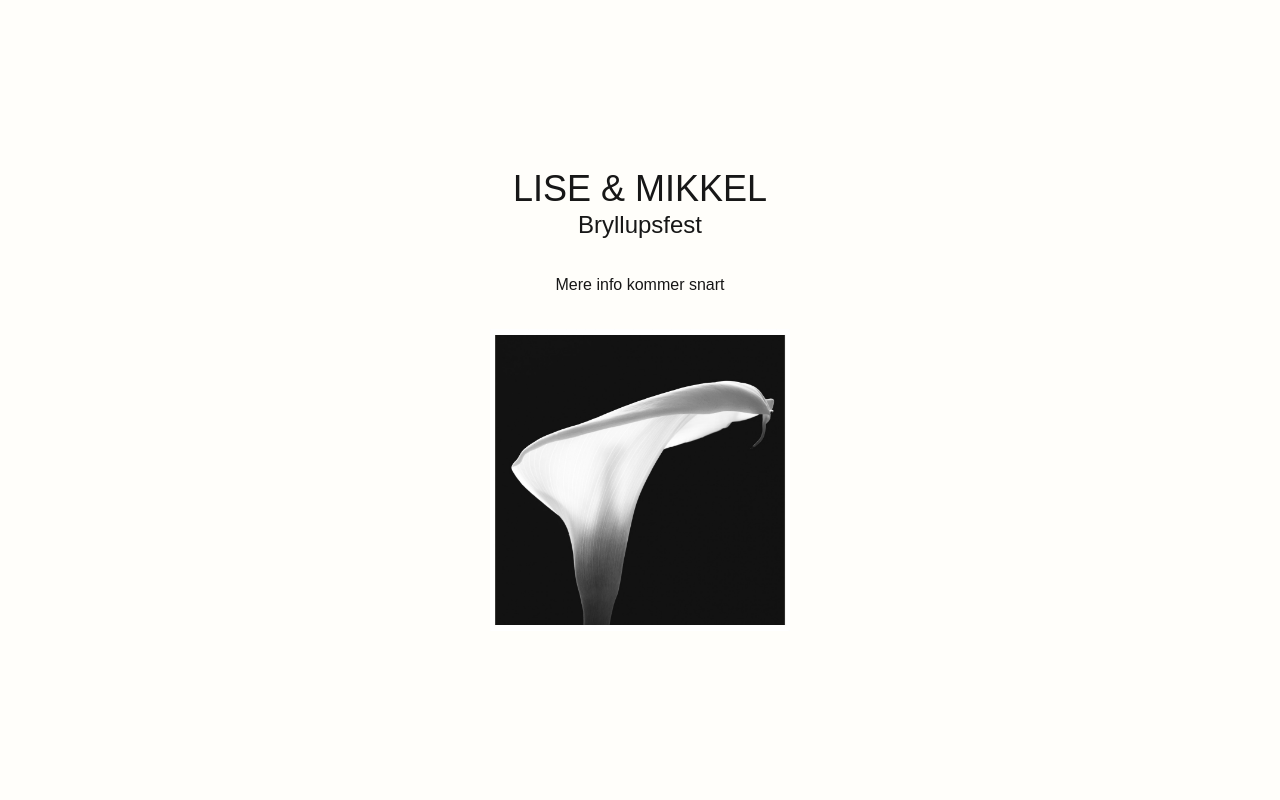
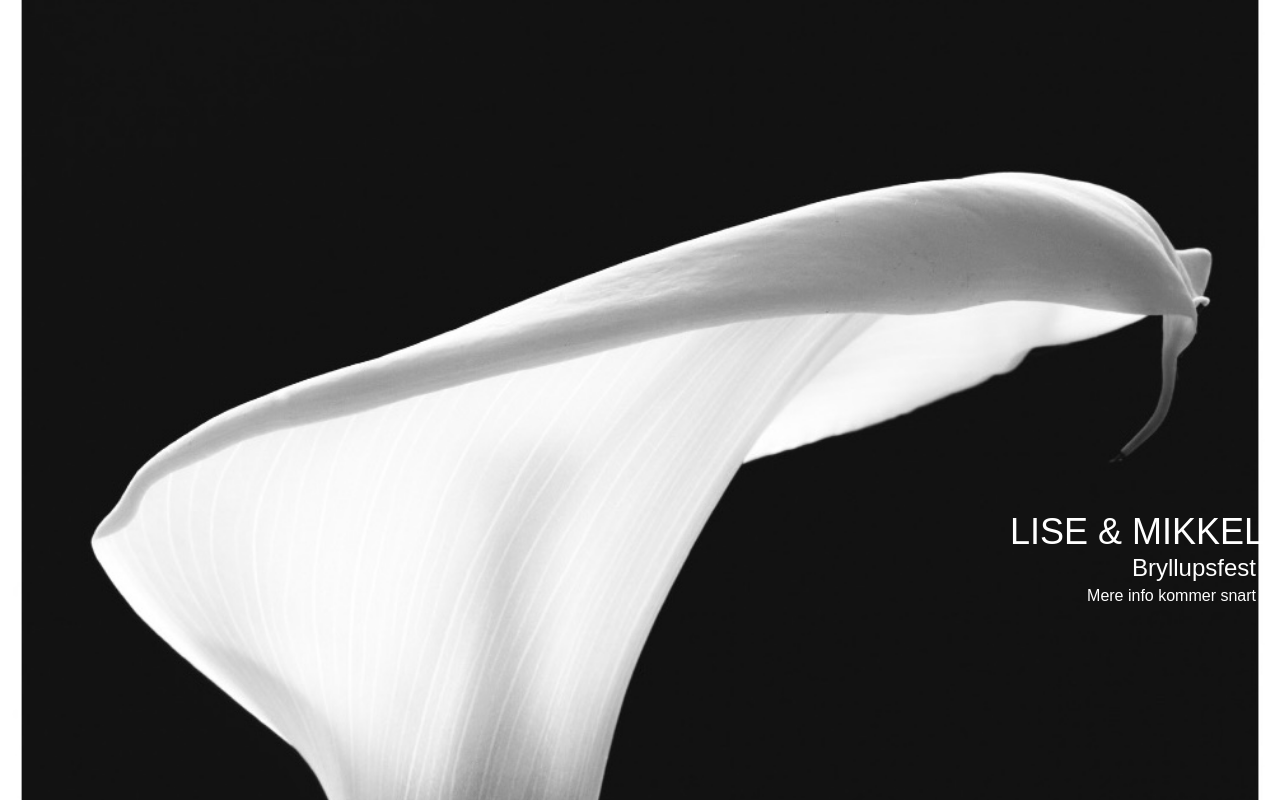
Before and after one commit to mikk39k1/wedding-site, a Next.js app: page / in a window 1280 px wide. Built offline with nearby package versions, Linux system fonts and the light colour scheme.

Commit message:
Black background and cover image

```diff
--- a/src/app/page.tsx
+++ b/src/app/page.tsx
@@ -2,14 +2,21 @@ import Image from "next/image";
 
 export default function Home() {
   return (
-    <div className="h-screen w-full flex flex-col items-center justify-center bg-[#fffefa]">
-      <div className="flex flex-col items-center justify-center mb-8">
-      <h1 className="text-4xl font-light text-center">LISE & MIKKEL</h1>
-      {/* <div className="w-[110%] border-b border-gray-200 pb-1" /> */}
-      <h2 className="text-2xl text-center">Bryllupsfest</h2>
+    <div style={{
+      backgroundImage: "url('/images/bryllupsblomst.jpg')",
+      backgroundSize: 'cover',
+      backgroundPosition: '70% 10%',
+      backgroundRepeat: 'no-repeat',
+    }}
+    className="relative h-screen w-full flex flex-col items-center justify-center bg-[#fffefa]">
+
+      <div className="absolute bottom-1/5 right-4 flex flex-col items-end justify-center">
+        <h1 className="text-4xl font-light text-right text-white">LISE & MIKKEL</h1>
+        <h2 className="text-2xl text-right text-white mr-2">Bryllupsfest</h2>
+        <p className="text-right text-small mb-8 text-white mr-2">Mere info kommer snart</p>
       </div>
-      <p className="text-center text-small mb-8">Mere info kommer snart</p>
-      <Image src="/images/bryllupsblomst.jpg" width={300} height={300} alt="Bryllupsblomst" />
+
+      {/* <Image src="/images/bryllupsblomst.jpg" width={300} height={300} alt="Bryllupsblomst" /> */}
     </div>
   );
 }
```
